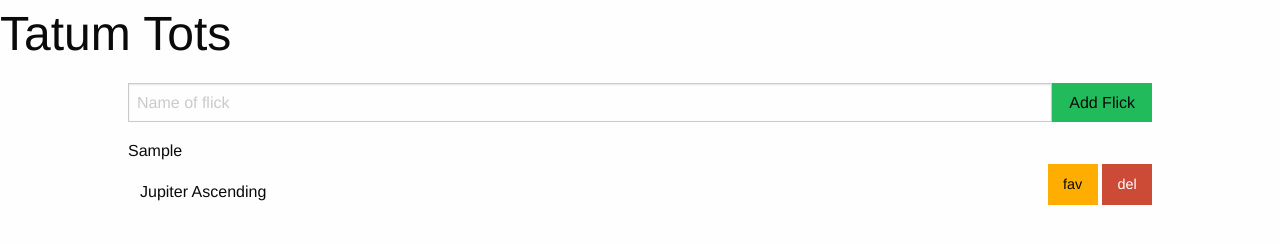
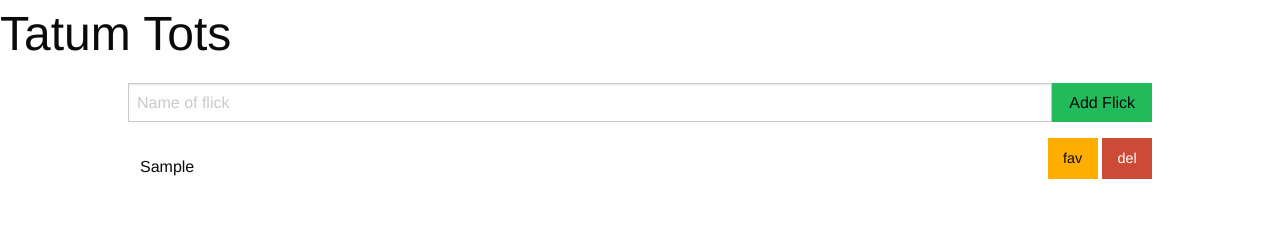
Before and after one commit to Tortera1999/tatum-tots, a plain HTML site: page index.html in a window 1280 px wide. Both pictures are taken after typing "Sample" into the empty fields and a click on the button "Add Flick". Drawn offline with nearby package versions, Linux system fonts and the light colour scheme.

Commit message:
Clone the template when adding a flick

```diff
--- a/index.css
+++ b/index.css
@@ -6,3 +6,7 @@ main{
 .flickName{
     margin: 0 0.75rem;
 }
+
+.template{
+    display: none;
+}
--- a/index.html
+++ b/index.html
@@ -33,8 +33,8 @@
         </form>
 
         <ul id="flickList" class="no-bullet">
-            <li class="flick grid-x align-middle">
-                <span class="flickName auto cell">Jupiter Ascending</span>
+            <li class="template flick grid-x align-middle">
+                <span class="flickName auto cell"></span>
                 <span class="actions shrink cell">
                     <button class="warning button">fav</button>
                     <button class="alert button">del</button>
--- a/index.js
+++ b/index.js
@@ -3,6 +3,7 @@ const app = {
         this.flicks = []
         this.max = 0;
         this.list = document.querySelector(selectors.listSelector)
+        this.template = document.querySelector(selectors.templateSelector)
         const form = document.querySelector(selectors.formSelector)
         form.addEventListener('submit', (ev) => {
             ev.preventDefault()
@@ -11,9 +12,10 @@ const app = {
     },
 
     renderListItem: function(flick){
-        const item = document.createElement('li')
+        const item = this.template.cloneNode(true)
+        item.classList.remove('template')
         item.dataset.id = flick.id
-        item.textContent = flick.name
+        item.querySelector('.flickName').textContent = flick.name
         return item
     },
 
@@ -37,4 +39,5 @@ const app = {
 app.init({
     formSelector: '#flickForm',
     listSelector: '#flickList',
+    templateSelector: '.flick.template'
 })
```
